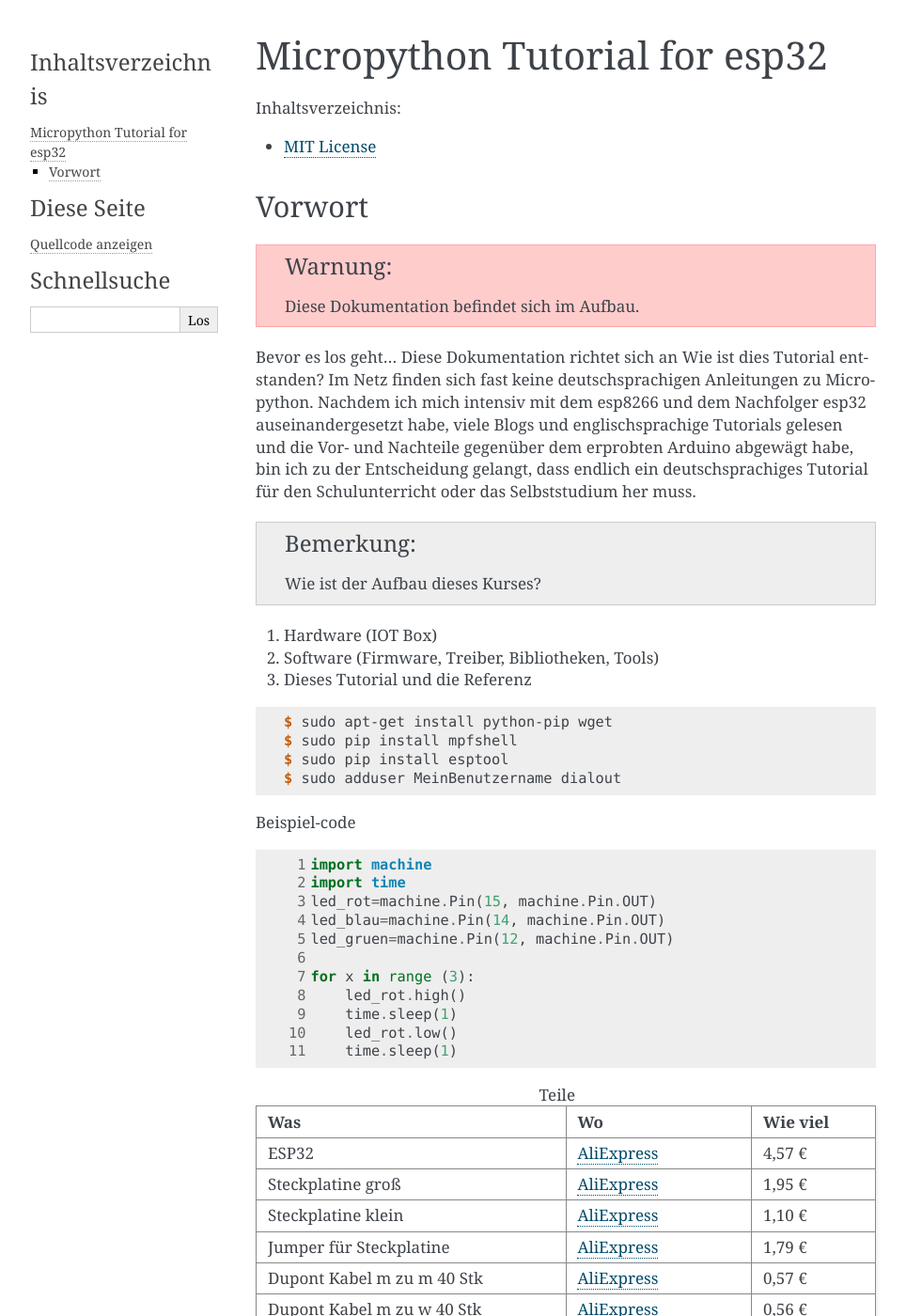
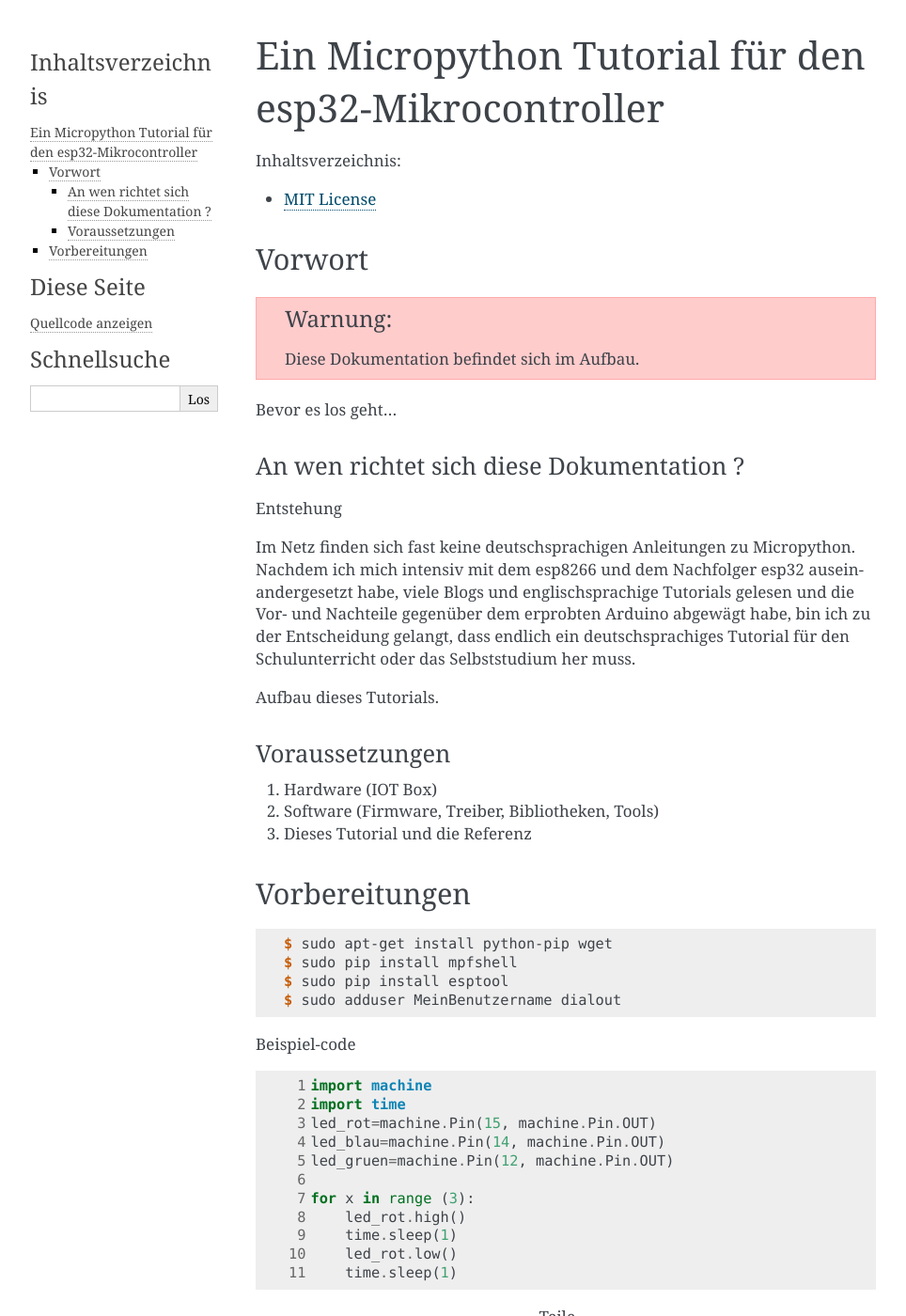
Before and after one commit to Tasm-Devil/Micropython-Tutorial-for-esp32, a Sphinx documentation site: the page built from docs/index.rst, in a window 1280 px wide and 1400 px high. Shown: the whole window at 94% size, without its empty margins (148-1112 px from the left). Built offline with Sphinx 7.4.7, drawn with Linux system fonts in a browser that asks for light colours.

Commit message:
some minor changes

```diff
--- a/docs/index.rst
+++ b/docs/index.rst
@@ -1,5 +1,5 @@
-Micropython Tutorial for esp32
-==============================
+Ein Micropython Tutorial für den esp32-Mikrocontroller
+######################################################
 
 .. toctree::
    :maxdepth: 2
@@ -8,22 +8,32 @@ Micropython Tutorial for esp32
    license
 
 Vorwort
--------
+*******
 
 .. warning::
     Diese Dokumentation befindet sich im Aufbau.
 
 Bevor es los geht...
-Diese Dokumentation richtet sich an
-Wie ist dies Tutorial entstanden?
+
+An wen richtet sich diese Dokumentation ?
+=========================================
+
+Entstehung
+
 Im Netz finden sich fast keine deutschsprachigen Anleitungen zu Micropython. Nachdem  ich mich intensiv mit dem esp8266 und dem Nachfolger esp32 auseinandergesetzt habe, viele Blogs und englischsprachige Tutorials gelesen und die Vor- und Nachteile gegenüber dem erprobten Arduino abgewägt habe, bin ich zu der Entscheidung gelangt, dass endlich ein deutschsprachiges Tutorial für den Schulunterricht oder das Selbststudium her muss.
 
-.. note::
-    Wie ist der Aufbau dieses Kurses?
+Aufbau dieses Tutorials.
+
+Voraussetzungen
+===============
 
 #. Hardware (IOT Box)
 #. Software (Firmware, Treiber, Bibliotheken, Tools)
 #. Dieses Tutorial und die Referenz
+
+
+Vorbereitungen
+**************
 
 .. code-block:: console
 
```
